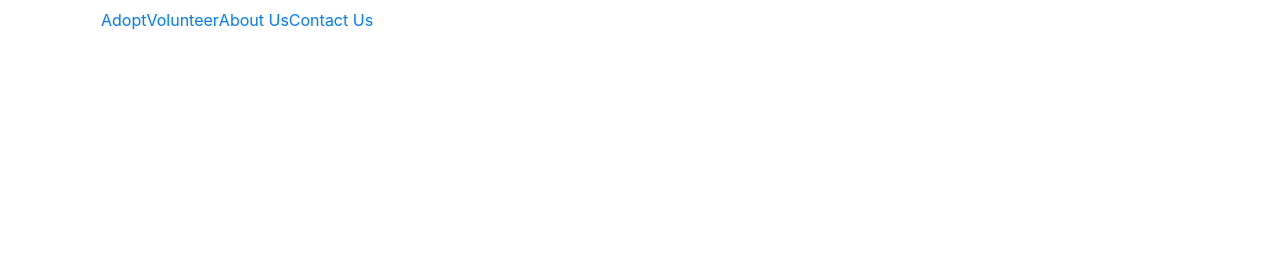
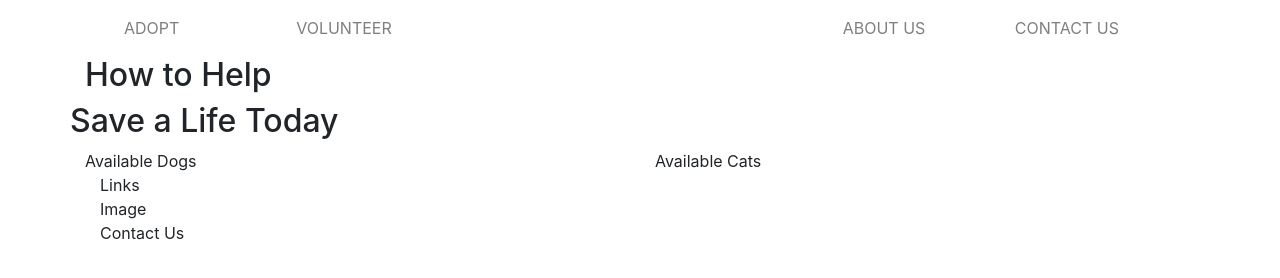
Before and after one commit to DNA21/rescue-portfolio-project, a website: page index.html in a window 1280 px wide. Drawn offline with nearby package versions, Linux system fonts and the light colour scheme.

Commit message:
Fix navbar and rough outline

```diff
--- a/css/style.css
+++ b/css/style.css
@@ -0,0 +1,3 @@
+.navbar a {
+    text-transform: uppercase;
+}
--- a/index.html
+++ b/index.html
@@ -7,6 +7,8 @@
 
     <!--Bootstrap CSS-->
     <link rel="stylesheet" href="node_modules/bootstrap/dist/css/bootstrap.min.css" />
+
+    <link rel="stylesheet" href="css/style.css" />
 
     <title>Document</title>
 </head>
@@ -19,20 +21,53 @@
 
     <!--Navigation-->
     <div class="container">
-        <nav class="navbar navbar-expand-sm navbar-dark sticky-top">
+        <nav class="navbar navbar-expand-md navbar-light sticky-top">
             <button class="navbar-toggler ml-auto" type="button" data-toggle="collapse" data-target="#siteNavbar">
                 <span class="navbar-toggler-icon"></span>
             </button>
             <div class="collapse navbar-collapse" id="#siteNavbar">
-                <ul class="navbar-nav">
-                    <li class="navbar-item"><a href="#" class="navbar-link">Adopt</a></li>
-                    <li class="navbar-item"><a href="#" class="navbar-link">Volunteer</a></li>
-                    <li class="navbar-item"><a href="#" class="navbar-link">About Us</a></li>
-                    <li class="navbar-item"><a href="#" class="navbar-link">Contact Us</a></li>
+                <ul class="navbar-nav left col-md-4">
+                    <li class="nav-item col"><a href="#" class="nav-link">Adopt</a></li>
+                    <li class="nav-item col"><a href="#" class="nav-link">Volunteer</a></li>
+                </ul>
+                <ul class="navbar-nav right col-md-4 offset-md-4">
+                    <li class="nav-item col"><a href="#" class="nav-link">About Us</a></li>
+                    <li class="nav-item col"><a href="#" class="nav-link">Contact Us</a></li>
                 </ul>
             </div>
         </nav>
     </div>
+
+    <div class="container">
+
+        <div class="row">
+            <div class="col">
+                <h2>How to Help</h2>
+            </div>
+        </div>
+
+        <div class="row">
+            <h2>Save a Life Today</h2>
+        </div>
+
+        <div class="row">
+            <div class="col">
+                Available Dogs
+            </div>
+            <div class="col">
+                Available Cats
+            </div>
+        </div>
+
+    </div>
+
+    <footer>
+        <div class="container">
+            <div class="col-4">Links</div>
+            <div class="col-4">Image</div>
+            <div class="col-4">Contact Us</div>
+        </div>
+    </footer>
 
     <!--JavaScript plugins-->
     <script src="node_modules/jquery/dist/jquery.slim.min.js"></script>
```
